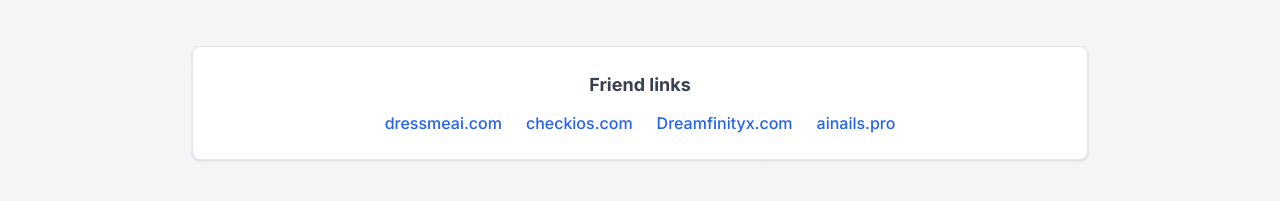
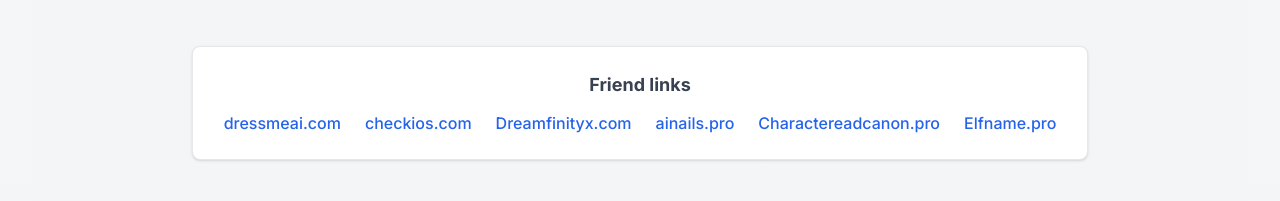
Before and after one commit to zzh506767805/chinese-name-generator, a Next.js app: page /en in a window 1280 px wide. Shown: the part 5974-6175 px from the top of the page. Built offline with nearby package versions, Linux system fonts and the light colour scheme; no server answers.

Commit message:
Add new friend links: Charactereadcanon.pro and Elfname.pro

```diff
--- a/app/components/HomePage.tsx
+++ b/app/components/HomePage.tsx
@@ -650,6 +650,8 @@ export default function HomePage() {
             <a href="https://checkios.com" target="_blank" rel="noopener noreferrer" className="text-blue-600 hover:underline font-medium">checkios.com</a>
             <a href="https://Dreamfinityx.com" target="_blank" rel="noopener noreferrer" className="text-blue-600 hover:underline font-medium">Dreamfinityx.com</a>
             <a href="https://ainails.pro" target="_blank" rel="noopener noreferrer" className="text-blue-600 hover:underline font-medium">ainails.pro</a>
+            <a href="https://Charactereadcanon.pro" target="_blank" rel="noopener noreferrer" className="text-blue-600 hover:underline font-medium">Charactereadcanon.pro</a>
+            <a href="https://Elfname.pro" target="_blank" rel="noopener noreferrer" className="text-blue-600 hover:underline font-medium">Elfname.pro</a>
           </div>
         </div>
       </div>
```
